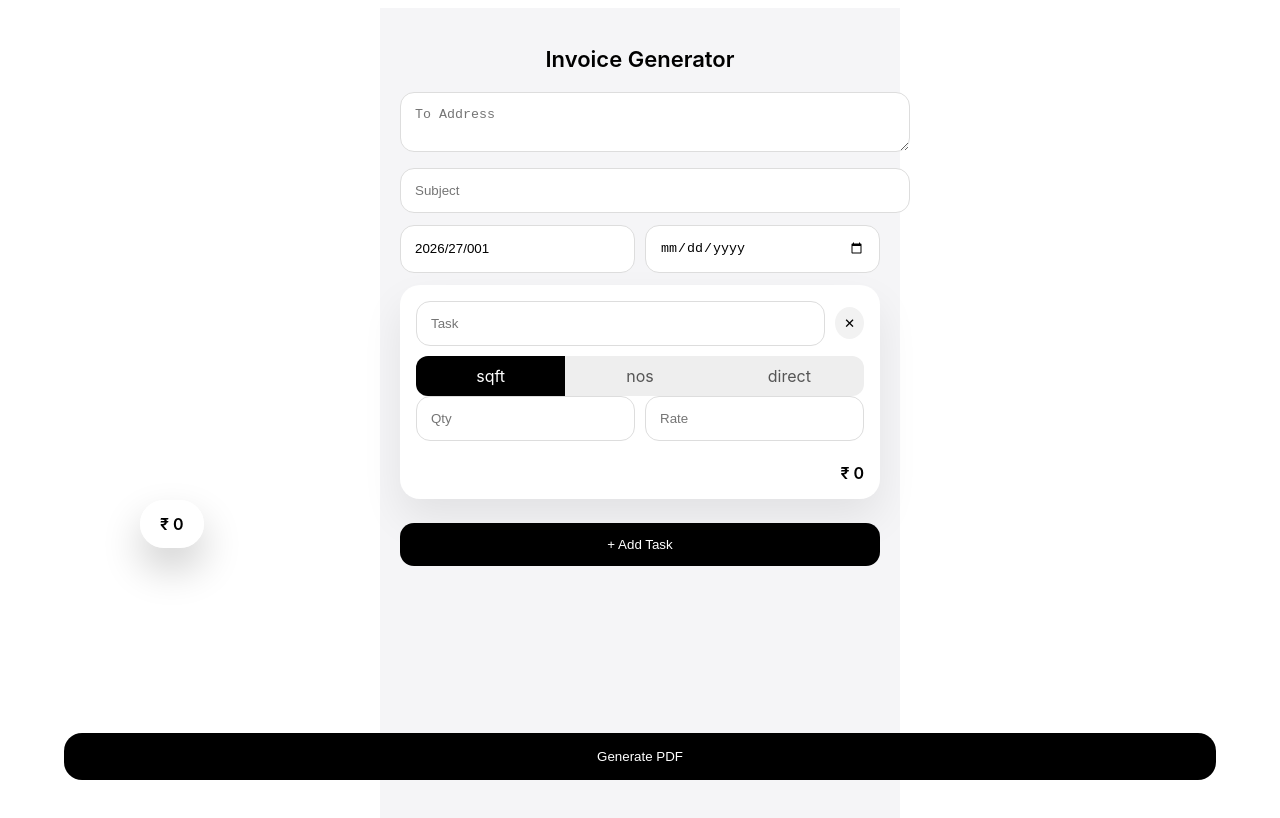
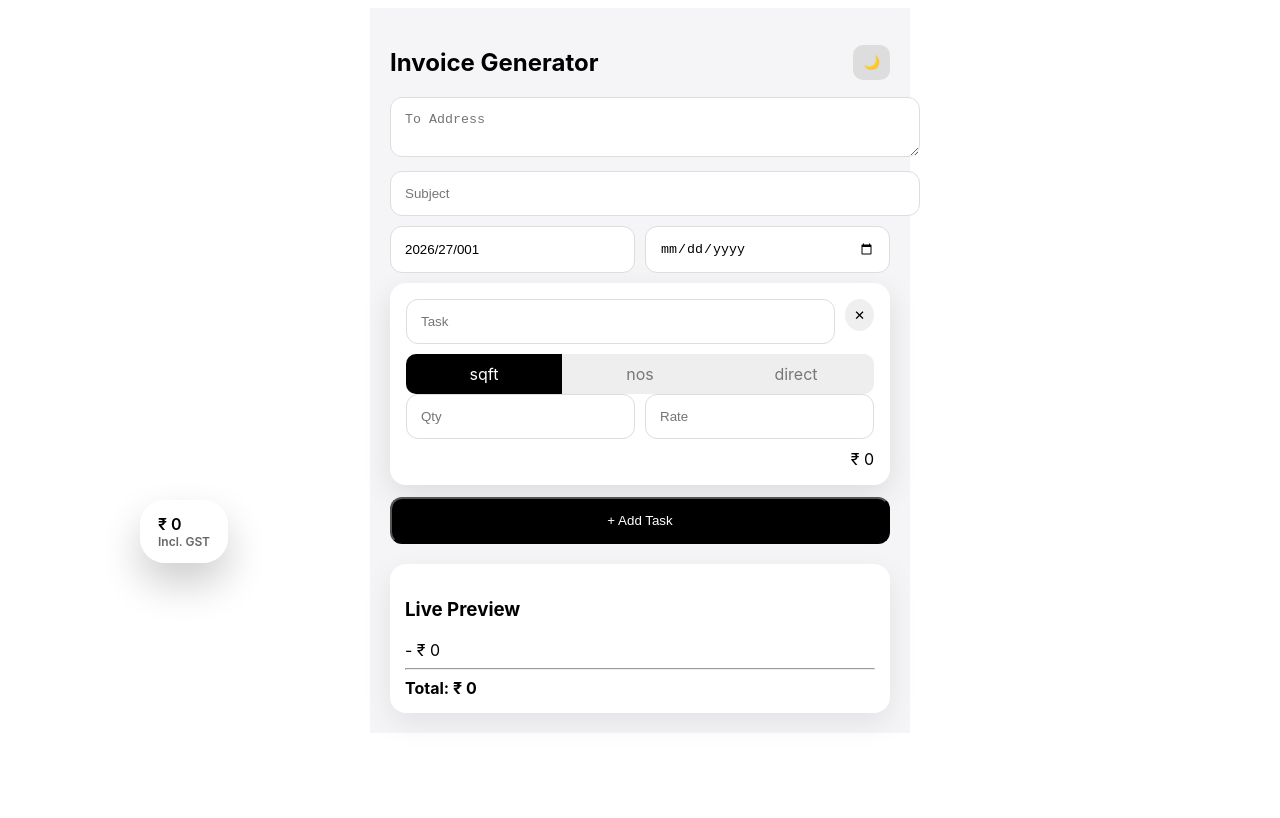
Before and after one commit to mitradaniel/gen_invoice, a Next.js app: page / in a window 1280 px wide. Shown: the top 818 px of the page. Built offline with nearby package versions, Linux system fonts and the light colour scheme.

Commit message:
Update page.js

```diff
--- a/app/page.js
+++ b/app/page.js
@@ -2,6 +2,8 @@
 import { useState, useRef, useEffect } from "react";
 
 export default function Page() {
+
+  const [dark, setDark] = useState(false);
 
   const [tasks, setTasks] = useState([
     { id: Date.now(), name: "", qty: 0, rate: 0, amount: 0, type: "sqft" }
@@ -11,80 +13,44 @@ export default function Page() {
   const [invoice, setInvoice] = useState("2026/27/001");
   const [date, setDate] = useState("");
   const [to, setTo] = useState("");
-  const [loading, setLoading] = useState(false);
 
-  /* ===== SMOOTH DRAG ===== */
   const [pos, setPos] = useState({ x: 140, y: 500 });
   const dragging = useRef(false);
-  const velocity = useRef({ x: 0, y: 0 });
   const offset = useRef({ x: 0, y: 0 });
 
+  /* ===== DRAG ===== */
   const startDrag = (e) => {
     dragging.current = true;
     const rect = e.currentTarget.getBoundingClientRect();
     offset.current = {
-      x: (e.touches ? e.touches[0].clientX : e.clientX) - rect.left,
-      y: (e.touches ? e.touches[0].clientY : e.clientY) - rect.top
+      x: e.clientX - rect.left,
+      y: e.clientY - rect.top
     };
   };
 
   const onMove = (e) => {
     if (!dragging.current) return;
-
-    const clientX = e.touches ? e.touches[0].clientX : e.clientX;
-    const clientY = e.touches ? e.touches[0].clientY : e.clientY;
-
-    const newX = clientX - offset.current.x;
-    const newY = clientY - offset.current.y;
-
-    velocity.current = {
-      x: newX - pos.x,
-      y: newY - pos.y
-    };
-
-    setPos({ x: newX, y: newY });
+    setPos({
+      x: e.clientX - offset.current.x,
+      y: e.clientY - offset.current.y
+    });
   };
 
-  const stopDrag = () => {
-    dragging.current = false;
-
-    // Smooth inertial effect
-    let friction = 0.92;
-    let vx = velocity.current.x;
-    let vy = velocity.current.y;
-
-    const animate = () => {
-      vx *= friction;
-      vy *= friction;
-
-      if (Math.abs(vx) < 0.1 && Math.abs(vy) < 0.1) return;
-
-      setPos((prev) => ({
-        x: prev.x + vx,
-        y: prev.y + vy
-      }));
-
-      requestAnimationFrame(animate);
-    };
-
-    animate();
-  };
+  const stopDrag = () => dragging.current = false;
 
   useEffect(() => {
     window.addEventListener("mousemove", onMove);
     window.addEventListener("mouseup", stopDrag);
-    window.addEventListener("touchmove", onMove);
-    window.addEventListener("touchend", stopDrag);
-
     return () => {
       window.removeEventListener("mousemove", onMove);
       window.removeEventListener("mouseup", stopDrag);
-      window.removeEventListener("touchmove", onMove);
-      window.removeEventListener("touchend", stopDrag);
     };
-  }, [pos]);
+  }, []);
 
-  /* ===== TASK LOGIC ===== */
+  /* ===== LOGIC ===== */
+  const updateTask = (id, field, value) => {
+    setTasks(tasks.map(t => t.id === id ? { ...t, [field]: value } : t));
+  };
 
   const addTask = () => {
     setTasks([...tasks, {
@@ -95,10 +61,6 @@ export default function Page() {
       amount: 0,
       type: "sqft"
     }]);
-  };
-
-  const updateTask = (id, field, value) => {
-    setTasks(tasks.map(t => t.id === id ? { ...t, [field]: value } : t));
   };
 
   const deleteTask = (id) => {
@@ -112,59 +74,51 @@ export default function Page() {
   };
 
   const subtotal = tasks.reduce((s, t) => s + getTotal(t), 0);
-  const total = subtotal * 1.18;
-
-  const generatePDF = async () => {
-    setLoading(true);
-    const res = await fetch("/api/generate", {
-      method: "POST",
-      headers: { "Content-Type": "application/json" },
-      body: JSON.stringify({ to, tasks, subject, invoice, date, subtotal, total })
-    });
-
-    const blob = await res.blob();
-    const url = window.URL.createObjectURL(blob);
-    window.open(url);
-    setLoading(false);
-  };
+  const gst = subtotal * 0.18;
+  const total = subtotal + gst;
 
   return (
-    <div style={container}>
+    <div style={{
+      ...container,
+      background: dark ? "#0b0b0c" : "#f5f5f7",
+      color: dark ? "#fff" : "#000"
+    }}>
 
-      <h2 style={title}>Invoice Generator</h2>
+      {/* HEADER */}
+      <div style={header}>
+        <h2>Invoice Generator</h2>
+        <button onClick={() => setDark(!dark)} style={toggle}>
+          {dark ? "☀️" : "🌙"}
+        </button>
+      </div>
 
-      <textarea placeholder="To Address" value={to} onChange={(e) => setTo(e.target.value)} style={input}/>
-      <input placeholder="Subject" value={subject} onChange={(e) => setSubject(e.target.value)} style={input}/>
+      {/* FORM */}
+      <textarea placeholder="To Address" onChange={(e) => setTo(e.target.value)} style={input}/>
+      <input placeholder="Subject" onChange={(e) => setSubject(e.target.value)} style={input}/>
 
       <div style={row}>
         <input value={invoice} onChange={(e) => setInvoice(e.target.value)} style={input}/>
         <input type="date" onChange={(e) => setDate(e.target.value)} style={input}/>
       </div>
 
+      {/* TASKS */}
       {tasks.map((t) => (
         <div key={t.id} style={card}>
 
           <div style={taskHeader}>
-            <input
-              placeholder="Task"
-              value={t.name}
-              onChange={(e) => updateTask(t.id, "name", e.target.value)}
-              style={{ ...input, marginBottom: 0 }}
-            />
+            <input placeholder="Task" onChange={(e) => updateTask(t.id, "name", e.target.value)} style={{...input, marginBottom:0}}/>
             <button onClick={() => deleteTask(t.id)} style={deleteBtn}>✕</button>
           </div>
 
           <div style={segmented}>
-            {["sqft", "nos", "direct"].map(type => (
-              <div
-                key={type}
-                onClick={() => updateTask(t.id, "type", type)}
+            {["sqft","nos","direct"].map(type => (
+              <div key={type}
+                onClick={() => updateTask(t.id,"type",type)}
                 style={{
                   ...segmentItem,
                   background: t.type === type ? "#000" : "transparent",
-                  color: t.type === type ? "#fff" : "#555"
-                }}
-              >
+                  color: t.type === type ? "#fff" : "#777"
+                }}>
                 {type}
               </div>
             ))}
@@ -172,148 +126,140 @@ export default function Page() {
 
           {t.type !== "direct" ? (
             <div style={row}>
-              <input type="number" placeholder="Qty" onChange={(e) => updateTask(t.id, "qty", +e.target.value)} style={input}/>
-              <input type="number" placeholder="Rate" onChange={(e) => updateTask(t.id, "rate", +e.target.value)} style={input}/>
+              <input type="number" placeholder="Qty" onChange={(e)=>updateTask(t.id,"qty",+e.target.value)} style={input}/>
+              <input type="number" placeholder="Rate" onChange={(e)=>updateTask(t.id,"rate",+e.target.value)} style={input}/>
             </div>
           ) : (
-            <input type="number" placeholder="Amount" onChange={(e) => updateTask(t.id, "amount", +e.target.value)} style={input}/>
+            <input type="number" placeholder="Amount" onChange={(e)=>updateTask(t.id,"amount",+e.target.value)} style={input}/>
           )}
 
           <div style={amount}>₹ {getTotal(t).toLocaleString()}</div>
-
         </div>
       ))}
 
       <button onClick={addTask} style={addBtn}>+ Add Task</button>
 
+      {/* LIVE PREVIEW */}
+      <div style={preview}>
+        <h3>Live Preview</h3>
+        <div>{subject}</div>
+        {tasks.map((t,i)=>(
+          <div key={i}>
+            {t.name} - ₹ {getTotal(t)}
+          </div>
+        ))}
+        <hr/>
+        <b>Total: ₹ {total.toFixed(0)}</b>
+      </div>
+
       {/* FLOATING TOTAL */}
       <div
         onMouseDown={startDrag}
-        onTouchStart={startDrag}
         style={{
           ...floating,
-          transform: `translate(${pos.x}px, ${pos.y}px)`
+          transform:`translate(${pos.x}px,${pos.y}px)`
         }}
       >
         ₹ {total.toLocaleString()}
+        <div style={{fontSize:12, opacity:0.6}}>Incl. GST</div>
       </div>
-
-      {/* BUTTON */}
-      <button onClick={generatePDF} style={generateBtn}>
-        {loading ? "Generating..." : "Generate PDF"}
-      </button>
 
     </div>
   );
 }
 
-/* ===== APPLE STYLE ===== */
+/* ===== STYLES ===== */
 
 const container = {
-  maxWidth: 480,
+  maxWidth: 500,
   margin: "auto",
   padding: 20,
-  fontFamily: "Inter, sans-serif",
-  background: "#f5f5f7",
-  minHeight: "100vh"
+  fontFamily: "Inter"
 };
 
-const title = {
-  textAlign: "center",
-  marginBottom: 20,
-  fontSize: 22,
-  fontWeight: "600"
+const header = {
+  display:"flex",
+  justifyContent:"space-between",
+  alignItems:"center"
+};
+
+const toggle = {
+  border:"none",
+  background:"#ddd",
+  padding:10,
+  borderRadius:10,
+  cursor:"pointer"
 };
 
 const input = {
-  width: "100%",
-  padding: 14,
-  marginBottom: 12,
-  borderRadius: 14,
-  border: "1px solid #ddd",
-  background: "#fff",
-  transition: "0.2s"
+  width:"100%",
+  padding:14,
+  marginBottom:10,
+  borderRadius:12,
+  border:"1px solid #ddd"
 };
 
-const row = { display: "flex", gap: 10 };
+const row = {display:"flex", gap:10};
 
 const card = {
-  padding: 16,
-  borderRadius: 20,
-  background: "#fff",
-  marginBottom: 14,
-  boxShadow: "0 20px 40px rgba(0,0,0,0.08)",
-  transition: "0.3s"
+  padding:16,
+  borderRadius:16,
+  background:"#fff",
+  marginBottom:12,
+  boxShadow:"0 10px 30px rgba(0,0,0,0.1)"
 };
 
-const taskHeader = {
-  display: "flex",
-  gap: 10,
-  alignItems: "center"
-};
+const taskHeader = {display:"flex", gap:10};
 
 const deleteBtn = {
-  width: 32,
-  height: 32,
-  borderRadius: "50%",
-  background: "#f2f2f2",
-  border: "none",
-  cursor: "pointer"
+  width:32,
+  height:32,
+  borderRadius:"50%",
+  border:"none"
 };
 
 const segmented = {
-  display: "flex",
-  borderRadius: 12,
-  background: "#eee",
-  marginTop: 10,
-  overflow: "hidden"
+  display:"flex",
+  background:"#eee",
+  borderRadius:10,
+  overflow:"hidden",
+  marginTop:10
 };
 
 const segmentItem = {
-  flex: 1,
-  padding: 10,
-  textAlign: "center",
-  cursor: "pointer"
+  flex:1,
+  padding:10,
+  textAlign:"center",
+  cursor:"pointer"
 };
 
-const amount = {
-  textAlign: "right",
-  marginTop: 10,
-  fontWeight: "600"
+const amount = {textAlign:"right"};
+
+const addBtn = {
+  width:"100%",
+  padding:14,
+  borderRadius:12,
+  background:"#000",
+  color:"#fff"
 };
 
-const addBtn = {
-  width: "100%",
-  padding: 14,
-  borderRadius: 14,
-  background: "#000",
-  color: "#fff",
-  border: "none",
-  marginTop: 10
+const preview = {
+  marginTop:20,
+  padding:15,
+  borderRadius:16,
+  background:"#fff",
+  boxShadow:"0 10px 30px rgba(0,0,0,0.08)"
 };
 
 const floating = {
-  position: "fixed",
-  top: 0,
-  left: 0,
-  padding: "14px 20px",
-  borderRadius: 25,
-  background: "rgba(255,255,255,0.7)",
-  backdropFilter: "blur(20px)",
-  boxShadow: "0 20px 40px rgba(0,0,0,0.2)",
-  fontWeight: "600",
-  cursor: "grab"
+  position:"fixed",
+  top:0,
+  left:0,
+  padding:"14px 18px",
+  borderRadius:25,
+  background:"rgba(255,255,255,0.7)",
+  backdropFilter:"blur(20px)",
+  boxShadow:"0 20px 40px rgba(0,0,0,0.2)",
+  fontWeight:"600",
+  cursor:"grab"
 };
-
-const generateBtn = {
-  position: "fixed",
-  bottom: 20,
-  left: "50%",
-  transform: "translateX(-50%)",
-  width: "90%",
-  padding: 16,
-  borderRadius: 18,
-  background: "#000",
-  color: "#fff",
-  border: "none"
-};
```
